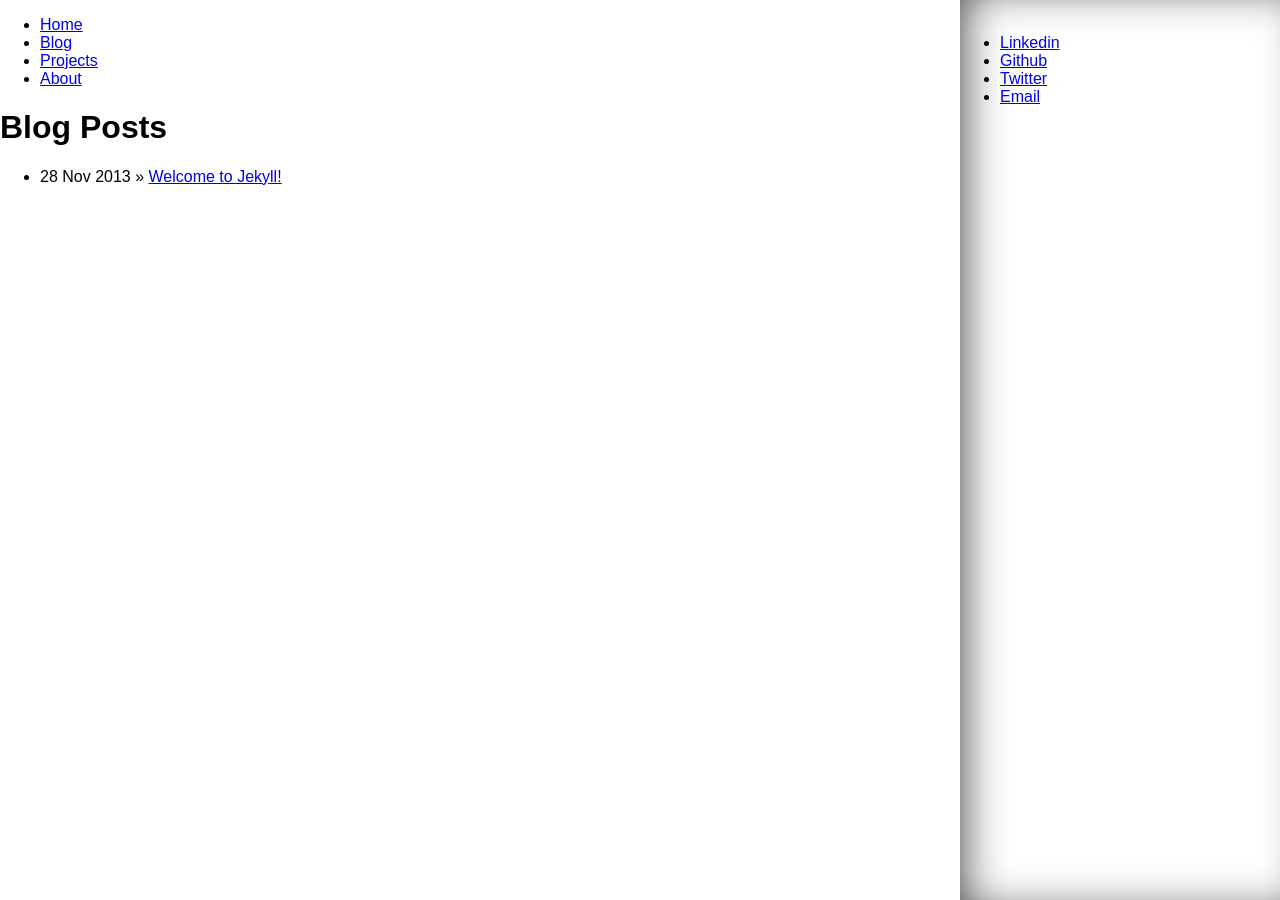
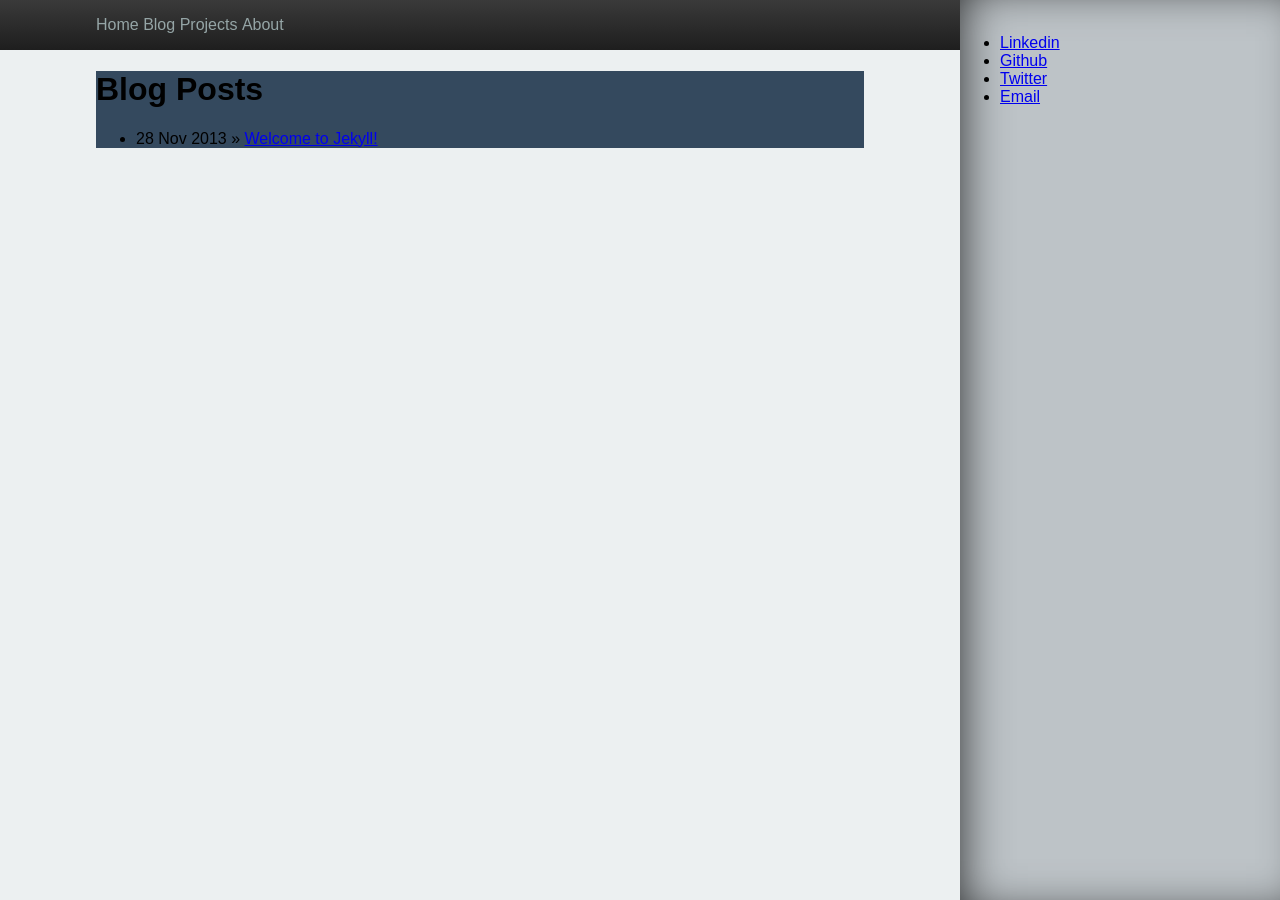
Before and after one commit to brunops/brunops.github.io, a Jekyll site: the page built from index.html, in a window 1280 px wide. Built offline with Jekyll 4.4.1, drawn with Linux system fonts in a browser that asks for light colours; Markdown is read by kramdown in place of the engine named in the settings.

Commit message:
Add colors for better styling
* First step of Navbar style
* Define body background color
* Define content size and centralize it

```diff
--- a/css/main.css
+++ b/css/main.css
@@ -1,6 +1,15 @@
 /*****************************************************************************/
 /*
-/* Main Container
+/* Main
+/*
+/*****************************************************************************/
+body {
+  background: #ecf0f1;
+}
+
+/*****************************************************************************/
+/*
+/* Container
 /*
 /*****************************************************************************/
 .container {
@@ -10,11 +19,57 @@
 
 /*****************************************************************************/
 /*
+/* Navigation
+/*
+/*****************************************************************************/
+.navigation {
+  overflow: hidden;
+  background: linear-gradient(to bottom, #3a3a3a 0%, #1e1e1e 100%);
+}
+
+.navigation nav {
+  margin-left: 10%;
+  display: inline-block;
+  height: 50px;
+}
+
+.navigation a {
+  color: #95a5a6;
+  text-decoration: none;
+}
+
+.navigation nav ul {
+  padding: 0;
+}
+
+.navigation nav li {
+  display: inline-block;
+}
+
+.navigation nav li:after {
+  margin: 0 10px;
+}
+
+/*****************************************************************************/
+/*
+/* Content
+/*
+/*****************************************************************************/
+.content {
+  height: 100%;
+  width: 80%;
+  background: #34495e;
+  margin: 0 auto;
+}
+
+/*****************************************************************************/
+/*
 /* Sidebar
 /*
 /*****************************************************************************/
 
 .sidebar {
+  background: #bdc3c7;
   position: fixed;
   top: 0;
   right: 0;
```
